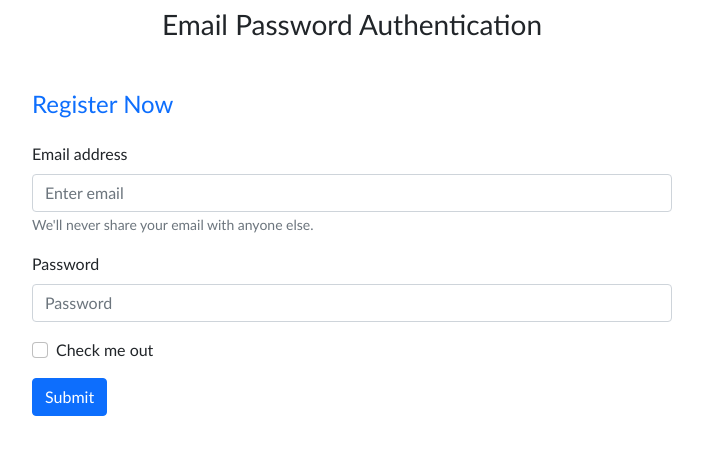
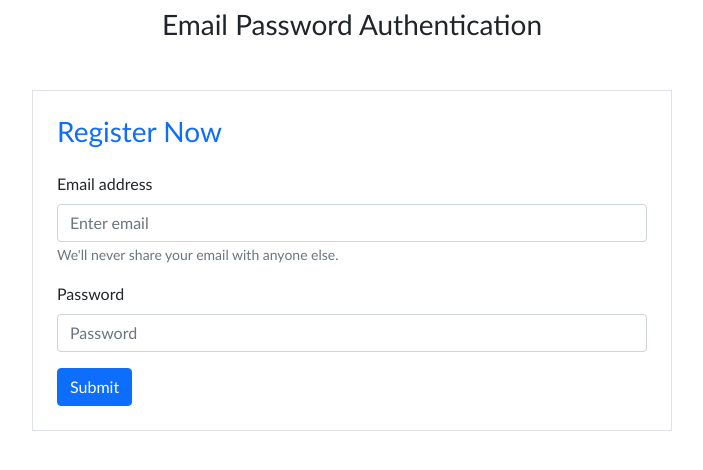
Before and after one commit to ratulinspace/EmailPassword-Authentication, a React (Create React App) app: page / in a window 1280 px wide. Shown: the top 470 px of the page, without its empty margins (288-991 px from the left). Built offline with nearby package versions, Linux system fonts and the light colour scheme.

Commit message:
user created using email id

```diff
--- a/public/index.html
+++ b/public/index.html
@@ -1,14 +1,12 @@
 <!DOCTYPE html>
 <html lang="en">
+
 <head>
   <meta charset="utf-8" />
   <link rel="icon" href="%PUBLIC_URL%/favicon.ico" />
   <meta name="viewport" content="width=device-width, initial-scale=1" />
   <meta name="theme-color" content="#000000" />
-    <meta
-      name="description"
-      content="Web site created using create-react-app"
-    />
+  <meta name="description" content="Web site created using create-react-app" />
   <link rel="apple-touch-icon" href="%PUBLIC_URL%/logo192.png" />
   <!--
       manifest.json provides metadata used when your web app is installed on a
@@ -24,8 +22,9 @@
       work correctly both with client-side routing and a non-root public URL.
       Learn how to configure a non-root public URL by running `npm run build`.
     -->
-    <title>React App</title>
+  <title>Email Authentication</title>
 </head>
+
 <body>
   <noscript>You need to enable JavaScript to run this app.</noscript>
   <div id="root"></div>
@@ -40,4 +39,5 @@
       To create a production bundle, use `npm run build` or `yarn build`.
     -->
 </body>
+
 </html>
--- a/src/App.js
+++ b/src/App.js
@@ -1,50 +1,60 @@
 import './App.css';
-import { getAuth } from "firebase/auth";
+import { getAuth, createUserWithEmailAndPassword } from "firebase/auth";
 import 'bootstrap/dist/css/bootstrap.min.css';
 import app from "./firebase.init";
 import { Button, Form } from 'react-bootstrap';
+import { useState } from 'react';
 
 const auth = getAuth(app);
 
 function App() {
 
+  const [email, setEmail] = useState('');
+  const [password, setPassword] = useState('');
+
   const handleEmailBlur = (e) => {
-    console.log(e.target.value);
+    setEmail(e.target.value);
   }
+  const handlePasswordBlur = (e) => {
+    setPassword(e.target.value);
+  }
+  const handleFormSubmit = (e) => {
+    createUserWithEmailAndPassword(auth, email, password)
+      .then(result => {
+        const user = result.user;
+        console.log(user);
+      })
+      .catch(error => {
+        console.error(error);
+      })
 
-  const handlePasswordBlur = (e) => {
-    console.log(e.target.value);
-  }
-
-  const handleFormSubmit = (e) => {
     e.preventDefault();
   }
 
   return (
     <div className='app'>
       <h3 className='text-center mt-2'>Email Password Authentication</h3>
-      <div className="registration w-50 mx-auto mt-5">
-        <h4 className=" text-primary">Register Now</h4>
-        <Form className='mt-4'>
+      <div className="registration border p-4 w-50 mx-auto mt-5">
+        <h3 className="text-primary">Register Now</h3>
+
+        <Form onSubmit={handleFormSubmit} className='mt-4'>
           <Form.Group className="mb-3" controlId="formBasicEmail">
             <Form.Label>Email address</Form.Label>
-            <Form.Control type="email" placeholder="Enter email" />
-            <Form.Text className="text-muted">
+            <Form.Control onBlur={handleEmailBlur} type="email" placeholder="Enter email" />
+            <Form.Text className="text-muted fw-light">
               We'll never share your email with anyone else.
             </Form.Text>
           </Form.Group>
 
           <Form.Group className="mb-3" controlId="formBasicPassword">
             <Form.Label>Password</Form.Label>
-            <Form.Control type="password" placeholder="Password" />
-          </Form.Group>
-          <Form.Group className="mb-3" controlId="formBasicCheckbox">
-            <Form.Check type="checkbox" label="Check me out" />
+            <Form.Control onBlur={handlePasswordBlur} type="password" placeholder="Password" />
           </Form.Group>
           <Button variant="primary" type="submit">
             Submit
           </Button>
         </Form>
+
       </div>
     </div>
   );
```
Also changed, not shown: 1 other file (tests, documents, lock files or other folders). Lines whose indentation alone changed are shown as unchanged.
